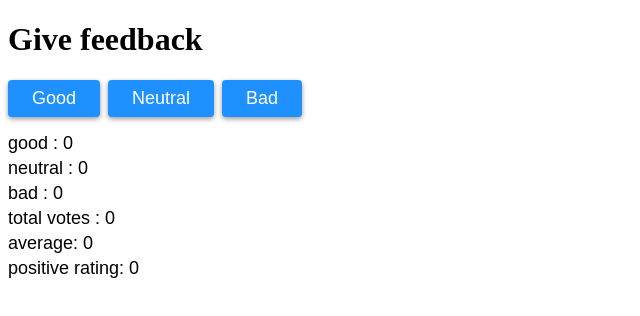
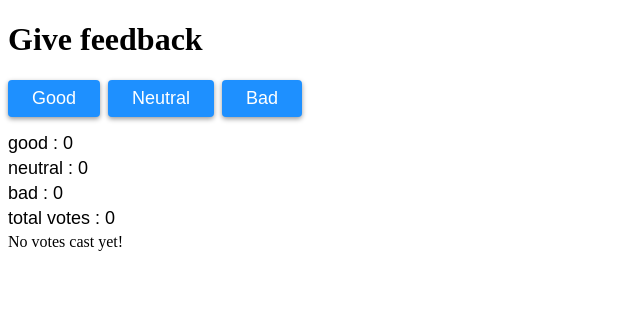
Before and after one commit to brkyurun/fullstackopen22, a React (Create React App) app in the folder part1/unicafe/: page / in a window 1280 px wide. Shown: the top 316 px of the page, without its empty margins (0-640 px from the left). Built offline with nearby package versions, Linux system fonts and the light colour scheme.

Commit message:
complete challenge 1.9

```diff
--- a/part1/unicafe/src/App.js
+++ b/part1/unicafe/src/App.js
@@ -35,6 +35,9 @@ const Content = ({ text, count }) => {
 };
 
 const Statistics = ({ average, positiveRating }) => {
+  if (average === 0 || positiveRating === 0) {
+    return <div>No votes cast yet!</div>;
+  }
   return (
     <div>
       <p
```
